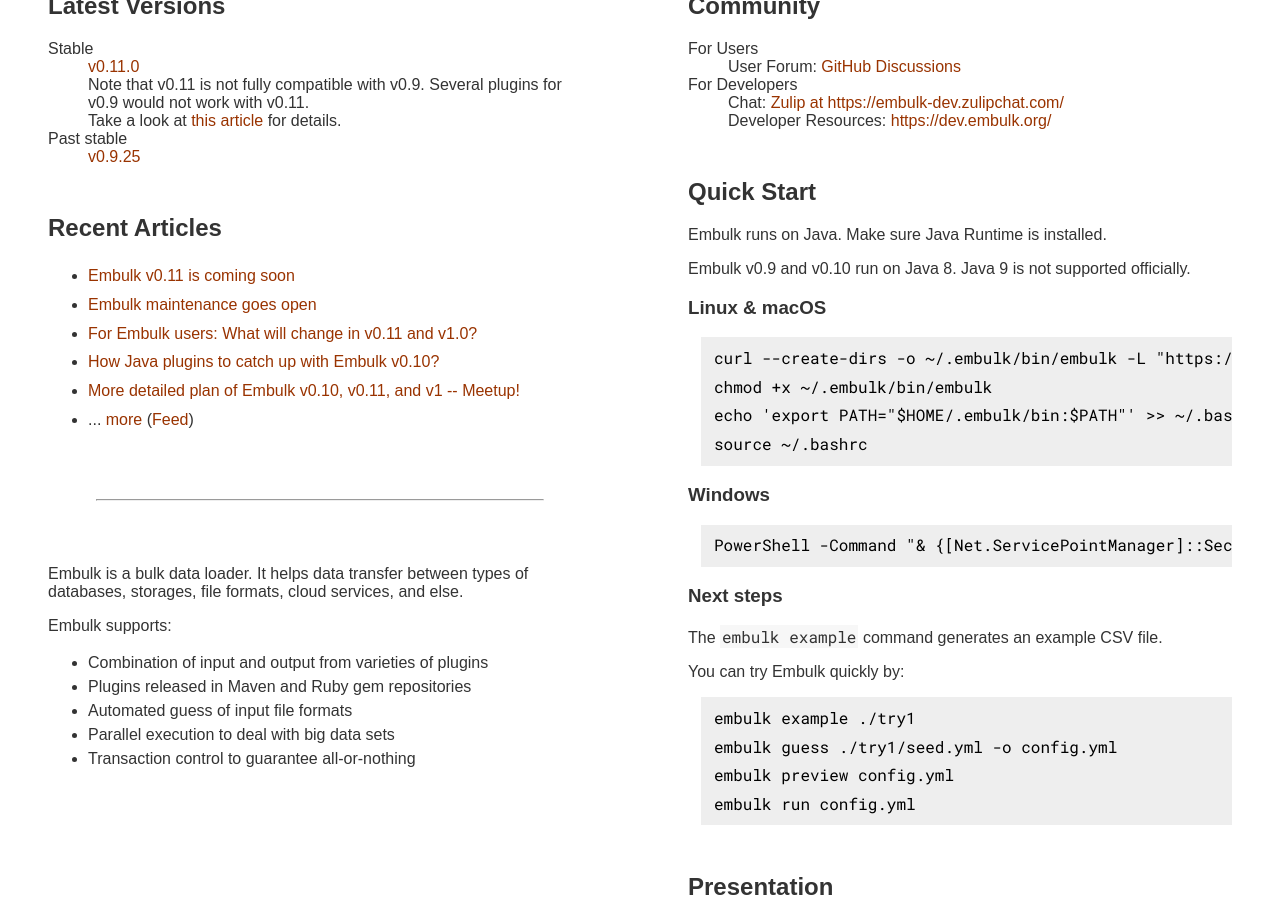
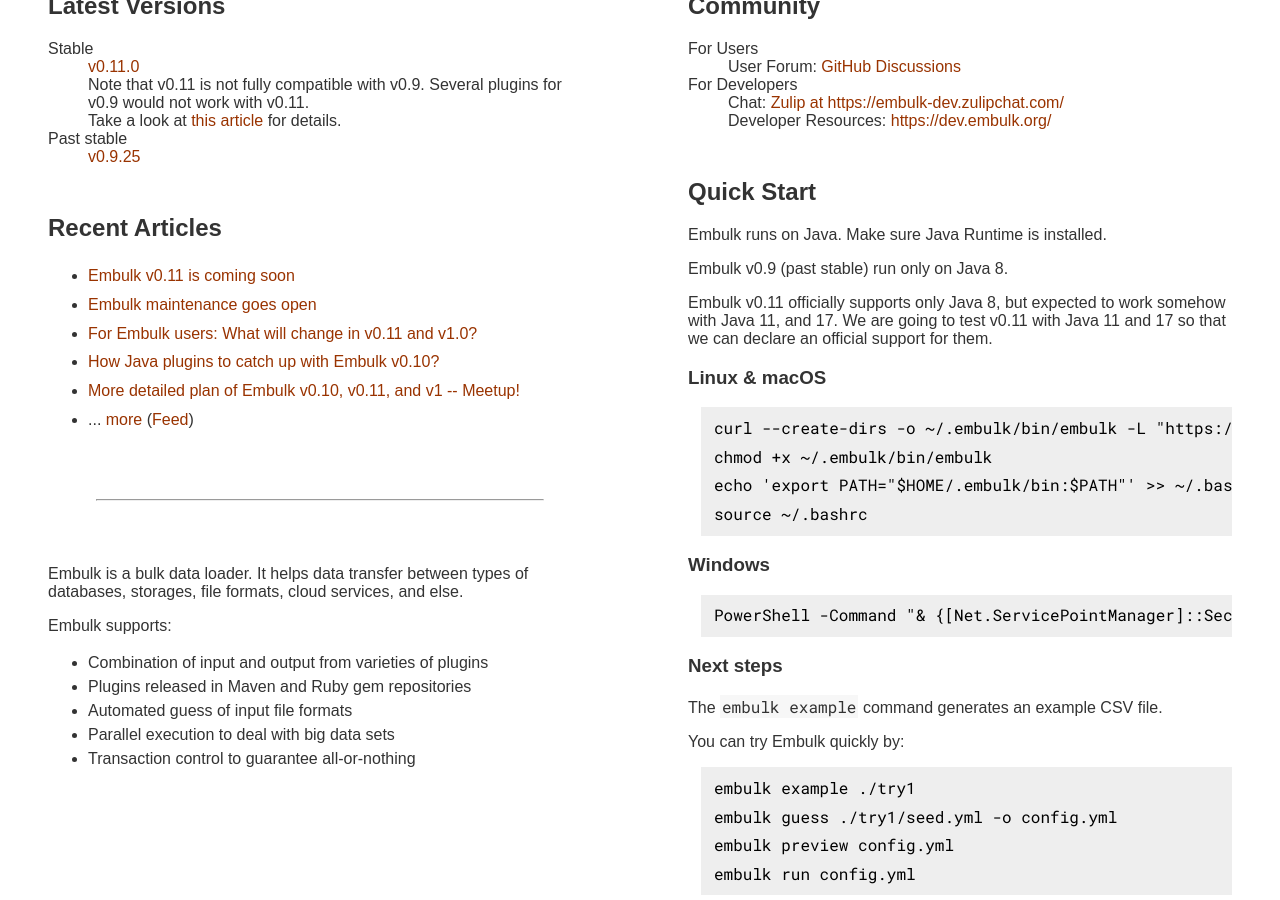
Before and after one commit to hiroyuki-sato/embulk.github.io, a Jekyll site: the page built from index.html, in a window 1280 px wide and 900 px high, scrolled down 325 px. Built offline with Jekyll 4.4.1, drawn with Linux system fonts in a browser that asks for light colours.

Commit message:
Update about newer Java

```diff
--- a/index.html
+++ b/index.html
@@ -82,7 +82,8 @@
     <section id="quick-start">
       <h2>Quick Start</h2>
       <p>Embulk runs on Java. Make sure Java Runtime is installed.</p>
-      <p>Embulk v0.9 and v0.10 run on Java 8. Java 9 is not supported officially.</p>
+      <p>Embulk v0.9 (past stable) run only on Java 8.</p>
+      <p>Embulk v0.11 officially supports only Java 8, but expected to work somehow with Java 11, and 17. We are going to test v0.11 with Java 11 and 17 so that we can declare an official support for them.</p>
 
       <h3>Linux &amp; macOS</h3>
 <pre><code>curl --create-dirs -o ~/.embulk/bin/embulk -L "https://dl.embulk.org/embulk-latest.jar"
```
